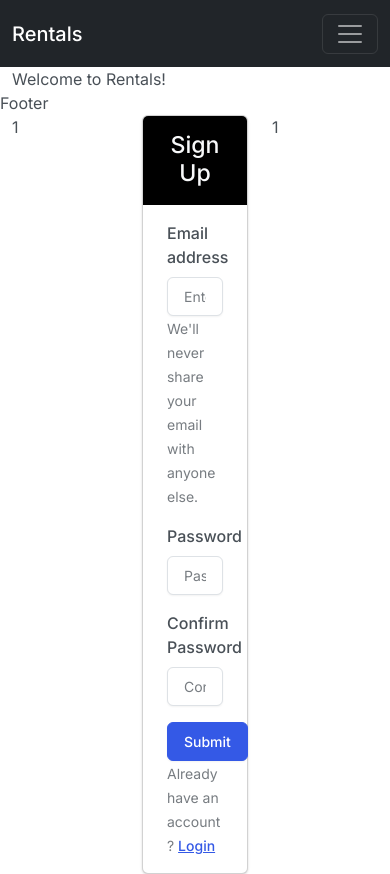
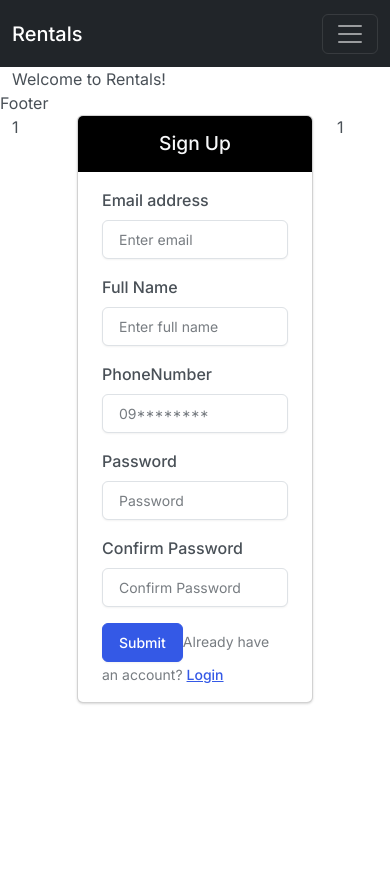
Before and after one commit to ludaze/Django-React-Rentals, a React (Vite) app in the folder react-frontend/: page /register in a window 390 px wide. After the commit the page ends 844 px from the top, so only its background shows below. Built offline with nearby package versions, Linux system fonts and the light colour scheme.

Commit message:
Sign Up linked with React

```diff
--- /dev/null
+++ b/react-frontend/src/assets/css/RegisterPage.css
@@ -0,0 +1,36 @@
+/* General styles */
+.form-label-margin {
+    margin-top: 1rem;
+    margin-bottom: 0.5rem;
+  }
+
+  /* Media queries for different screen sizes */
+  @media (max-width: 768px) {
+    .form-label-margin {
+      margin-top: 0.5rem;
+      margin-bottom: 0.25rem;
+    }
+
+    .card-header {
+      font-size: 1.5rem;
+    }
+
+    .form-control {
+      font-size: 0.9rem;
+    }
+  }
+
+  @media (max-width: 576px) {
+    .form-label-margin {
+      margin-top: 0.25rem;
+      margin-bottom: 0.125rem;
+    }
+
+    .card-header {
+      font-size: 1.2rem;
+    }
+
+    .form-control {
+      font-size: 0.8rem;
+    }
+  }
--- a/react-frontend/src/views/Registerpage.jsx
+++ b/react-frontend/src/views/Registerpage.jsx
@@ -1,34 +1,77 @@
+import '../assets/css/RegisterPage.css'
 import React, {useState, useEffect} from 'react'
 import {Container, Row, Col, Button, Form, Card, CardHeader, CardBody } from 'react-bootstrap'
 import {Link, useNavigate, useLocation} from 'react-router-dom'
 import {useDispatch,useSelector} from 'react-redux'
+import axios from 'axios';
 
 function Registerpage() {
+  const navigate = useNavigate()
+
+  const [formData, setFormData] = useState({
+    email: '',
+    username: '',
+    phone_number: '',
+    password: '',
+    confirm_password: '',
+  });
+
+  const [message, setMessage] = useState(null);
+
+  const handleChange = (e) => {
+    setFormData({ ...formData, [e.target.name]: e.target.value });
+  }
+
+  const handleSubmit = (e) => {
+    e.preventDefault();
+
+    if(formData.password !== formData.confirm_password) {
+      setMessage('Passwords do not match.')
+      return;
+    }
+    try {
+       const response = axios.post('http://localhost:8000/api/register/', formData)
+        console.log(response.data);
+        setMessage('Account created successfully.');
+        setTimeout(() => navigate('/login'),2000);
+      }
+        catch(error) {
+          if (error.response && error.response.data) {
+            const errorData = error.response.data;
+            const errorMessage = Object.values(errorData).flat().join(' ');
+            setMessage(`Registration failed: ${errorMessage}`);
+          } else {
+            setMessage('Registration failed: An unknown error occurred.');
+          }
+        }
+    };
   return (
     <Container>
       <Row>
-        <Col md={4} xs={4}>1</Col>
-        <Col md={4} xs={4}>
+        <Col md={4} xs={2}>1</Col>
+        <Col md={4} xs={8}>
           <Card>
             <CardHeader as="h3" className="text-center bg-black text-light">
               Sign Up
             </CardHeader>
             <CardBody>
-              <Form>
+              <Form onSubmit={handleSubmit}>
                 <Form.Group className="mb-3" controlId="formBasicEmail">
                   <Form.Label>Email address</Form.Label>
-                  <Form.Control type="email" placeholder="Enter email" />
-                  <Form.Text className="text-muted">
-                    We'll never share your email with anyone else.
-                  </Form.Text>
+                  <Form.Control type="email" placeholder="Enter email" name="email" value={formData.email} onChange={handleChange} />
+                  <Form.Label className='mt-3'> <span><i className='fa fa-user'></i></span> Full Name</Form.Label>
+                  <Form.Control type="text" placeholder="Enter full name" name="username" value={formData.username} onChange={handleChange} />
+                  <Form.Label className='mt-3'>PhoneNumber</Form.Label>
+                  <Form.Control type="text" placeholder="09********" name="phone_number" value={formData.phone_number} onChange={handleChange} />
+
                 </Form.Group>
                 <Form.Group className="mb-3" controlId="formBasicPassword">
                   <Form.Label>Password</Form.Label>
-                  <Form.Control type="password" placeholder="Password" />
+                  <Form.Control type="password" placeholder="Password" name="password" value={formData.password} onChange={handleChange} />
                 </Form.Group>
                 <Form.Group className="mb-3" controlId="formBasicPassword">
                   <Form.Label>Confirm Password</Form.Label>
-                  <Form.Control type="password" placeholder="Confirm Password" />
+                  <Form.Control type="password" placeholder="Confirm Password" name="confirm_password" value={FormData.confirm_password} onChange={handleChange} />
                 </Form.Group>
                 <Button variant="primary" type="submit">
                   Submit
@@ -37,10 +80,11 @@ function Registerpage() {
                   Already have an account? <Link to="/login">Login</Link>
                 </Form.Text>
               </Form>
+              {message && <div className="alert alert-danger mt-3">{message}</div>}
             </CardBody>
           </Card>
         </Col>
-        <Col md={4} xs={4}>1</Col>
+        <Col md={4} xs={2}>1</Col>
       </Row>
     </Container>
   )
```
Also changed, not shown: 2 other files (tests, documents, lock files or other folders).
